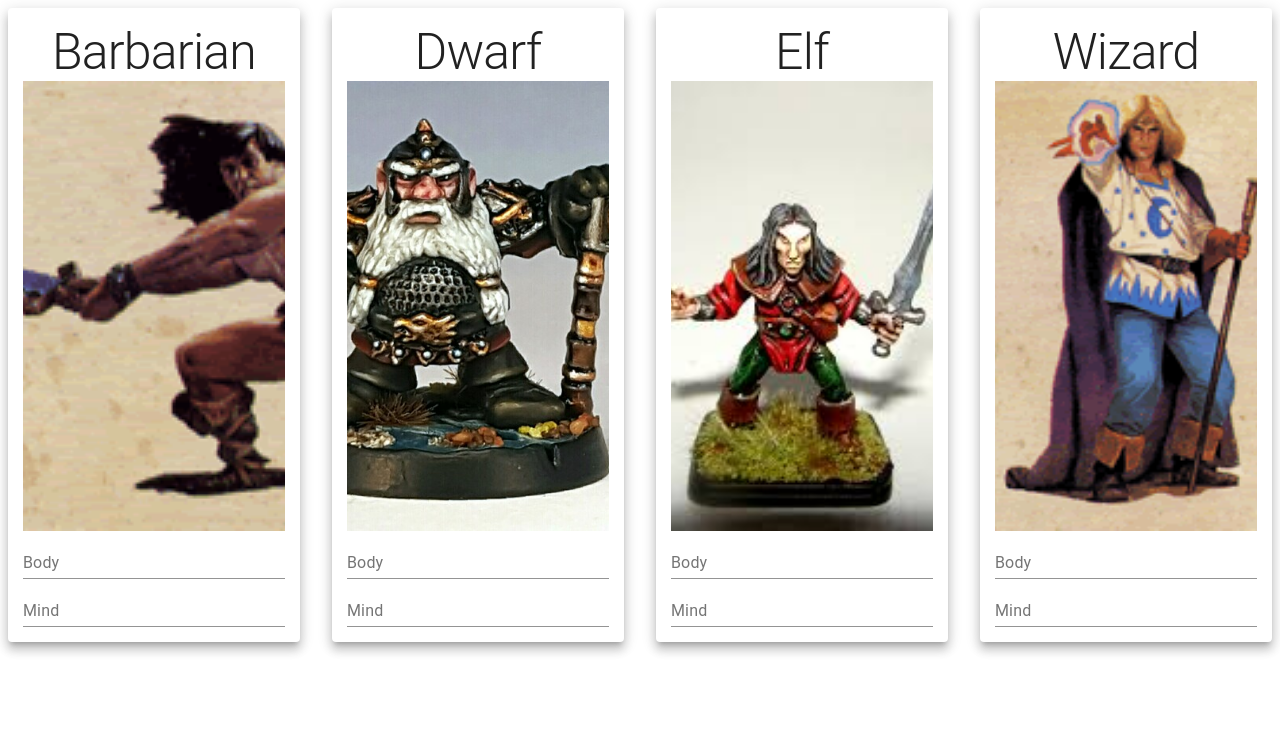
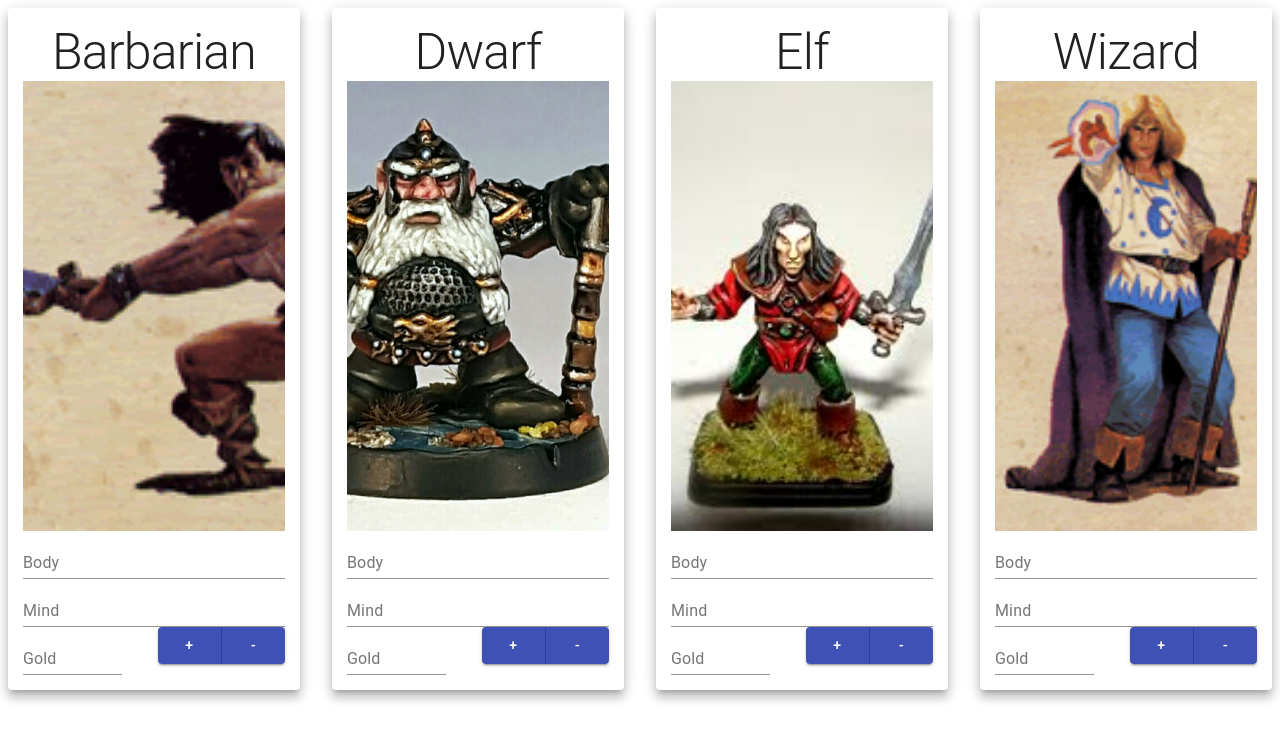
Before and after one commit to austrafin/heroquest-bookkeeper, a React (Create React App) app: page / in a window 1280 px wide. Shown: the top 740 px of the page. Built offline with nearby package versions, Linux system fonts and the light colour scheme.

Commit message:
Added PlayerGold

```diff
--- a/src/NumberInput.js
+++ b/src/NumberInput.js
@@ -1,13 +1,13 @@
 import React from "react";
 import { TextField } from "@material-ui/core";
 
-const NumberInput = ({ labelText, maxValue = 100, step = 1 }) => {
+const NumberInput = ({ labelText, maxValue = 1000, step = 1, reference }) => {
   return (
     <TextField
       id="standard-basic"
       label={labelText}
       type="number"
-      inputProps={{ min: 0, maxValue, step }}
+      inputProps={{ min: 0, max: maxValue, step: step, ref: reference }}
       onKeyPress={(evt, value = maxValue) => {
         var charCode = evt.which ? evt.which : evt.keyCode;
         if (
--- a/src/PlayerCard.js
+++ b/src/PlayerCard.js
@@ -7,6 +7,7 @@ import {
   CardMedia,
   Typography
 } from "@material-ui/core";
+import PlayerGold from "./PlayerGold";
 
 const useStyles = makeStyles({
   root: {
@@ -38,6 +39,7 @@ const PlayerCard = ({ imagePath, characterName }) => {
         />
         <NumberInput labelText={"Body"} />
         <NumberInput labelText={"Mind"} />
+        <PlayerGold />
       </Grid>
     </Card>
   );
--- /dev/null
+++ b/src/PlayerGold.js
@@ -0,0 +1,36 @@
+import React, { useRef } from "react";
+import NumberInput from "./NumberInput";
+import { Button, ButtonGroup, Grid } from "@material-ui/core";
+
+function addGold(gold) {
+  gold.current.value = "";
+}
+
+function takeGold(gold) {
+  gold.current.value = "";
+}
+
+const PlayerGold = () => {
+  const inputRef = useRef(null);
+
+  return (
+    <Grid container spacing={1}>
+      <Grid item xs>
+        <NumberInput
+          reference={inputRef}
+          labelText={"Gold"}
+          maxValue={10000}
+          step={5}
+        />
+      </Grid>
+      <Grid item xs>
+        <ButtonGroup color="primary" variant="contained" fullWidth="true">
+          <Button onClick={() => addGold(inputRef)}>+</Button>
+          <Button onClick={() => takeGold(inputRef)}>-</Button>
+        </ButtonGroup>
+      </Grid>
+    </Grid>
+  );
+};
+
+export default PlayerGold;
```
